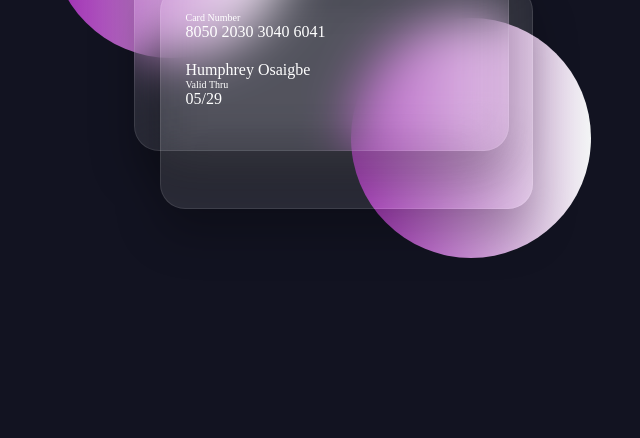
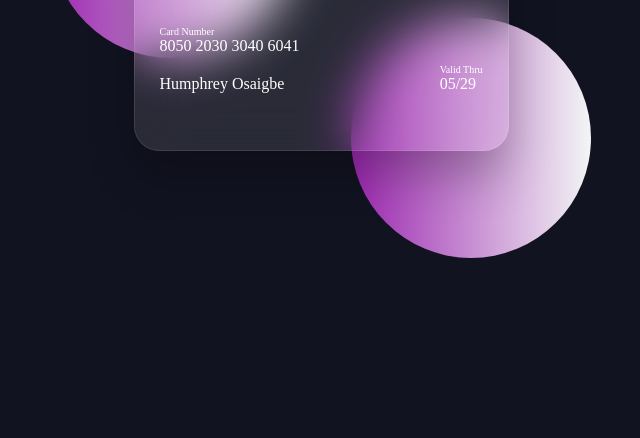
Before and after one commit to Amantuegbe/Flipping-Card, a plain HTML site: page index.html in a window 1280 px wide. Shown: the part 362-800 px from the top of the page, without its empty margins (319-959 px from the left). Drawn offline with Linux system fonts and the light colour scheme.

Commit message:
Add Card Details update

```diff
--- a/index.html
+++ b/index.html
@@ -19,7 +19,7 @@
                     </span>
                     <img src="chip.png" alt="" class="chip" />
                 </header>
-                <div class="card details">
+                <div class="card-details">
                     <div class="name-number">
                         <h6>Card Number</h6>
                         <h5 class="Number">8050 2030 3040 6041</h5>
```
